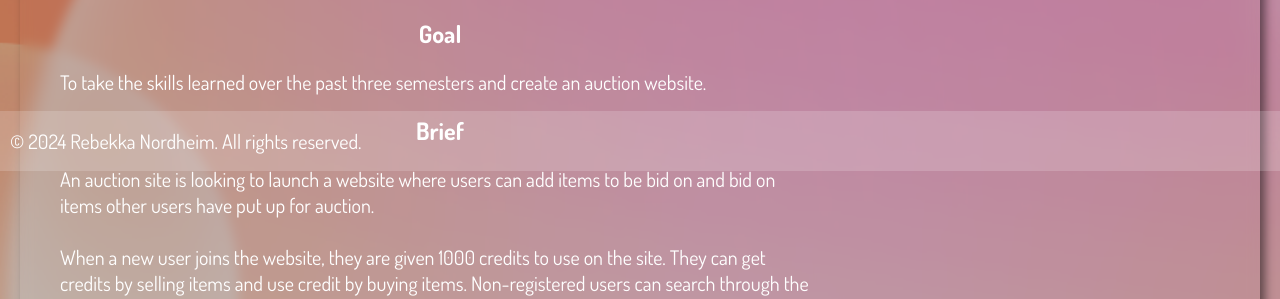
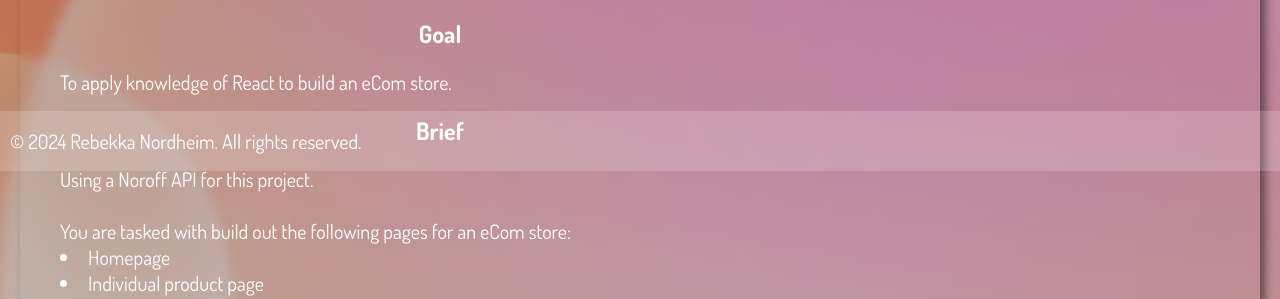
Before and after one commit to rebekkanordheim/rebekkanordheimportfolio, a React (Create React App) app: page /Ecom in a window 1280 px wide. Shown: the part 629-928 px from the top of the page. Built offline with nearby package versions, Linux system fonts and the light colour scheme.

Commit message:
brief and goal for ecom edited✅

```diff
--- a/src/Components/Projects/eCom.jsx
+++ b/src/Components/Projects/eCom.jsx
@@ -24,12 +24,16 @@ const eCom = () => {
                     </div>
                     <div className='projectinfo'>
                         <h2>Goal</h2>
-                        <p>To take the skills learned over the past three semesters and create an auction website.</p>
+                        <p>To apply knowledge of React to build an eCom store.</p>
                         <h2>Brief</h2>
-                        <p>An auction site is looking to launch a website where users can add items to be bid on and bid on items other users have put up for auction.
+                        <p>Using a Noroff API for this project.
                             <br></br>
                             <br></br>
-                            When a new user joins the website, they are given 1000 credits to use on the site. They can get credits by selling items and use credit by buying items. Non-registered users can search through the listings, but only registered users can make bids on listings.
+                            You are tasked with build out the following pages for an eCom store:
+                            <li>Homepage</li>
+                            <li>Individual product page</li>
+                            <li>Cart page</li>
+                            <li>Checkout success page</li>
                         </p>
                         <div>
                         </div>
@@ -39,11 +43,11 @@ const eCom = () => {
                     </div>
                     <div>
                         <a href="https://github.com/rebekkanordheim/ecomstore"
-                        target="_blank"
-                        rel="noreferrer">GitHub</a>
+                            target="_blank"
+                            rel="noreferrer">GitHub</a>
                         <a href="https://ecom-rebekkanordheim.netlify.app"
-                        target="_blank"
-                        rel="noreferrer">Netlify</a>
+                            target="_blank"
+                            rel="noreferrer">Netlify</a>
                     </div>
                 </div>
             </div>
```
